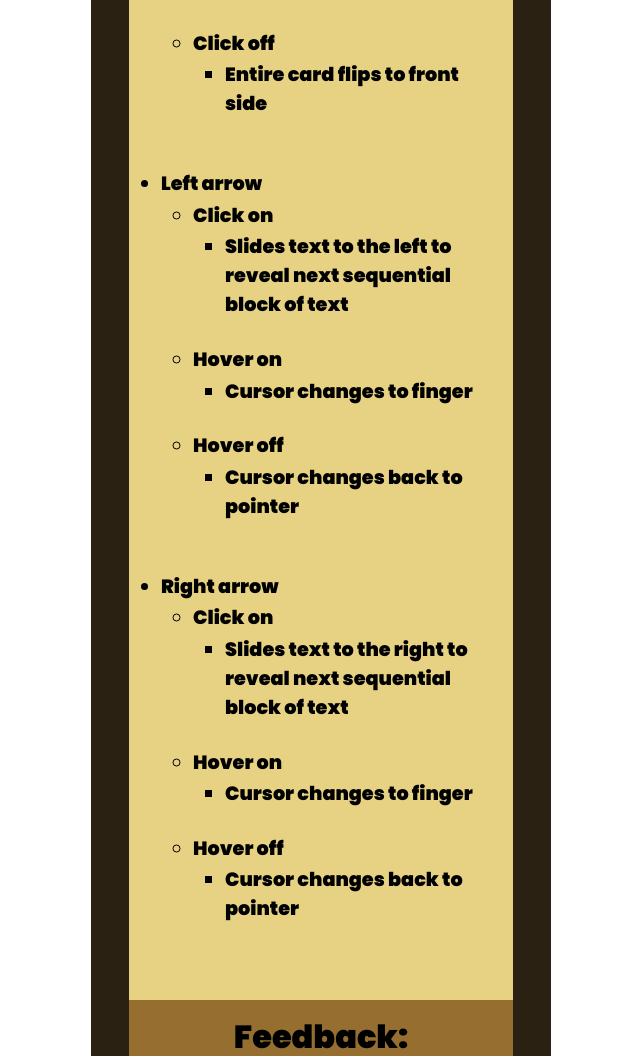
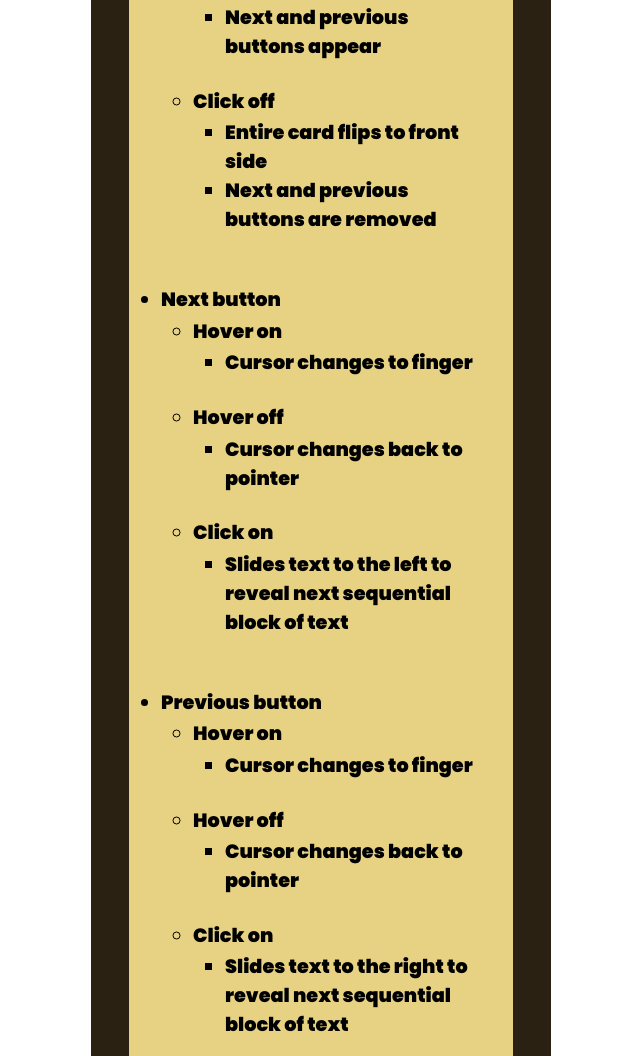
Before and after one commit to hisironlung/idm241-sjj57, a plain HTML site: page beta/build/index.html in a window 1280 px wide. Shown: the part 1744-2800 px from the top of the page, without its empty margins (319-959 px from the left). Drawn offline with Linux system fonts and the light colour scheme.

Commit message:
Update index.html

```diff
--- a/beta/build/index.html
+++ b/beta/build/index.html
@@ -158,17 +158,17 @@
                     <li>Click on</li>
                     <li>Click off</li>
                 </ul>
-                <li>Left arrow</li>
+                <li>Next button</li>
                 <ul>
-                    <li>Click on</li>
                     <li>Hover on</li>
                     <li>Hover off</li>
+                    <li>Click on</li>
                 </ul>
-                <li>Right arrow</li>
+                <li>Previous button</li>
                 <ul>
-                    <li>Click on</li>
                     <li>Hover on</li>
                     <li>Hover off</li>
+                    <li>Click on</li>
                 </ul>
             </ul>
 
@@ -196,19 +196,17 @@
                     <li>Click on</li>
                     <ul>
                         <li>Entire card flips to back side containing text with facts about the wrestler</li>
+                        <li>Next and previous buttons appear</li>
                     </ul>
 
                     <li>Click off</li>
                     <ul>
                         <li>Entire card flips to front side</li>
+                        <li>Next and previous buttons are removed</li>
                     </ul>
                 </ul>
-                <li>Left arrow</li>
+                <li>Next button</li>
                 <ul>
-                    <li>Click on</li>
-                    <ul>
-                        <li>Slides text to the left to reveal next sequential block of text</li>
-                    </ul>
                     <li>Hover on</li>
                     <ul>
                         <li>Cursor changes to finger</li>
@@ -217,13 +215,13 @@
                     <ul>
                         <li>Cursor changes back to pointer</li>
                     </ul>
-                </ul>
-                <li>Right arrow</li>
-                <ul>
                     <li>Click on</li>
                     <ul>
-                        <li>Slides text to the right to reveal next sequential block of text</li>
+                        <li>Slides text to the left to reveal next sequential block of text</li>
                     </ul>
+                </ul>
+                <li>Previous button</li>
+                <ul>
                     <li>Hover on</li>
                     <ul>
                         <li>Cursor changes to finger</li>
@@ -231,6 +229,10 @@
                     <li>Hover off</li>
                     <ul>
                         <li>Cursor changes back to pointer</li>
+                    </ul>
+                    <li>Click on</li>
+                    <ul>
+                        <li>Slides text to the right to reveal next sequential block of text</li>
                     </ul>
                 </ul>
             </ul>
@@ -259,19 +261,17 @@
                     <li>Click on</li>
                     <ul>
                         <li>Entire card flips to back side containing text with facts about the wrestler</li>
+                        <li>Next and previous buttons appear</li>
                     </ul>
 
                     <li>Click off</li>
                     <ul>
                         <li>Entire card flips to front side</li>
+                        <li>Next and previous buttons are removed</li>
                     </ul>
                 </ul>
-                <li>Left arrow</li>
+                <li>Next button</li>
                 <ul>
-                    <li>Click on</li>
-                    <ul>
-                        <li>Slides text to the left to reveal next sequential block of text</li>
-                    </ul>
                     <li>Hover on</li>
                     <ul>
                         <li>Cursor changes to finger</li>
@@ -280,13 +280,13 @@
                     <ul>
                         <li>Cursor changes back to pointer</li>
                     </ul>
-                </ul>
-                <li>Right arrow</li>
-                <ul>
                     <li>Click on</li>
                     <ul>
-                        <li>Slides text to the right to reveal next sequential block of text</li>
+                        <li>Slides text to the left to reveal next sequential block of text</li>
                     </ul>
+                </ul>
+                <li>Previous button</li>
+                <ul>
                     <li>Hover on</li>
                     <ul>
                         <li>Cursor changes to finger</li>
@@ -294,6 +294,10 @@
                     <li>Hover off</li>
                     <ul>
                         <li>Cursor changes back to pointer</li>
+                    </ul>
+                    <li>Click on</li>
+                    <ul>
+                        <li>Slides text to the right to reveal next sequential block of text</li>
                     </ul>
                 </ul>
             </ul>
```
